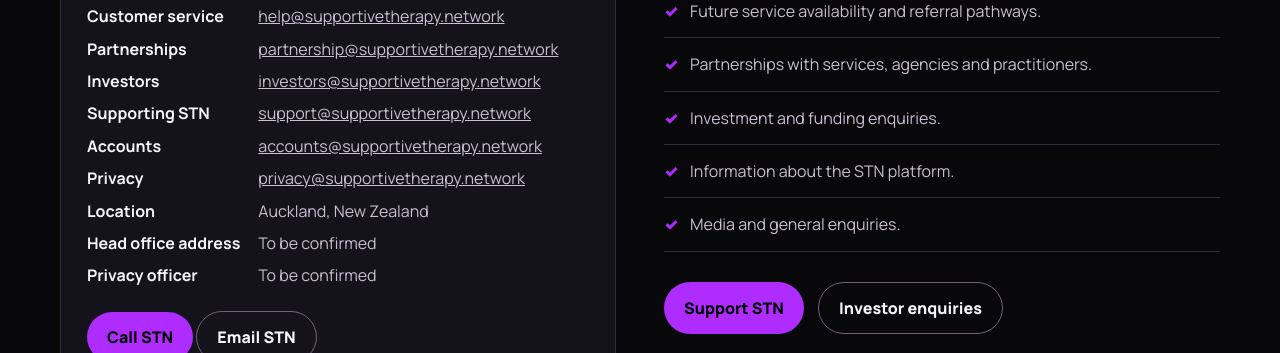
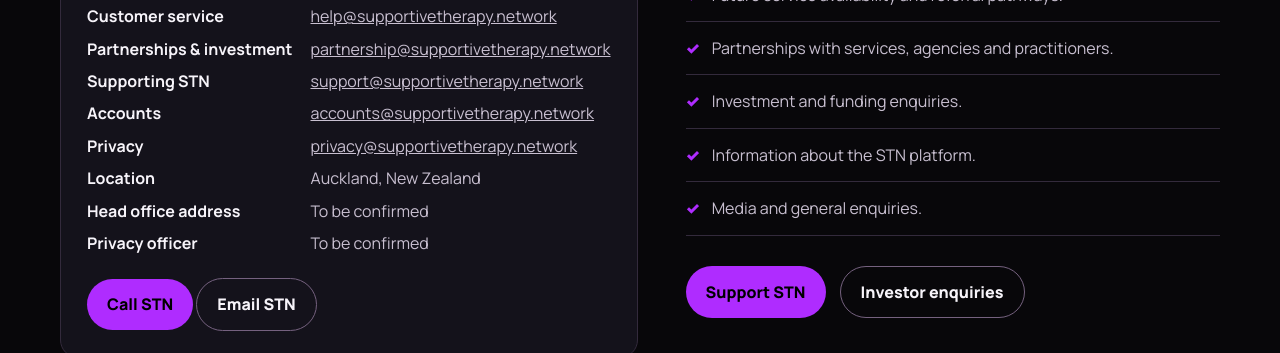
Before and after one commit to drpsych26/STN-Website, a plain HTML site: page contact.html in a window 1280 px wide. Shown: the part 747-1100 px from the top of the page. Drawn offline with Linux system fonts and the light colour scheme.

Commit message:
Replace investor email with partnership contact on website

```diff
--- a/contact.html
+++ b/contact.html
@@ -23,7 +23,7 @@
 <main id="main">
 <section class="pagehero"><div class="wrap"><div class="eyebrow">Contact</div><h1>Start a conversation with STN.</h1><p class="lead">For service enquiries, partnerships, investment or information about the STN platform.</p></div></section>
 <section id="contact"><div class="wrap two">
-<div class="card"><h3>Customer service and enquiries</h3><p class="muted">Contact Dylan Hendriks at Supportive Therapy Network Limited.</p><dl class="contactlist"><dt>Phone</dt><dd><a href="tel:+64223533688">022 353 3688</a></dd><dt>General enquiries</dt><dd><a href="mailto:info@supportivetherapy.network">info@supportivetherapy.network</a></dd><dt>Customer service</dt><dd><a href="mailto:help@supportivetherapy.network">help@supportivetherapy.network</a></dd><dt>Partnerships</dt><dd><a href="mailto:partnership@supportivetherapy.network">partnership@supportivetherapy.network</a></dd><dt>Investors</dt><dd><a href="mailto:investors@supportivetherapy.network">investors@supportivetherapy.network</a></dd><dt>Supporting STN</dt><dd><a href="mailto:support@supportivetherapy.network">support@supportivetherapy.network</a></dd><dt>Accounts</dt><dd><a href="mailto:accounts@supportivetherapy.network">accounts@supportivetherapy.network</a></dd><dt>Privacy</dt><dd><a href="mailto:privacy@supportivetherapy.network">privacy@supportivetherapy.network</a></dd><dt>Location</dt><dd>Auckland, New Zealand</dd><dt>Head office address</dt><dd>To be confirmed</dd><dt>Privacy officer</dt><dd>To be confirmed</dd></dl><a class="button" href="tel:+64223533688">Call STN</a> <a class="button secondary" href="mailto:info@supportivetherapy.network">Email STN</a></div>
+<div class="card"><h3>Customer service and enquiries</h3><p class="muted">Contact Dylan Hendriks at Supportive Therapy Network Limited.</p><dl class="contactlist"><dt>Phone</dt><dd><a href="tel:+64223533688">022 353 3688</a></dd><dt>General enquiries</dt><dd><a href="mailto:info@supportivetherapy.network">info@supportivetherapy.network</a></dd><dt>Customer service</dt><dd><a href="mailto:help@supportivetherapy.network">help@supportivetherapy.network</a></dd><dt>Partnerships &amp; investment</dt><dd><a href="mailto:partnership@supportivetherapy.network">partnership@supportivetherapy.network</a></dd><dt>Supporting STN</dt><dd><a href="mailto:support@supportivetherapy.network">support@supportivetherapy.network</a></dd><dt>Accounts</dt><dd><a href="mailto:accounts@supportivetherapy.network">accounts@supportivetherapy.network</a></dd><dt>Privacy</dt><dd><a href="mailto:privacy@supportivetherapy.network">privacy@supportivetherapy.network</a></dd><dt>Location</dt><dd>Auckland, New Zealand</dd><dt>Head office address</dt><dd>To be confirmed</dd><dt>Privacy officer</dt><dd>To be confirmed</dd></dl><a class="button" href="tel:+64223533688">Call STN</a> <a class="button secondary" href="mailto:info@supportivetherapy.network">Email STN</a></div>
 <div><div class="sectionhead"><div class="eyebrow">How we can help</div><h2>What to contact us about.</h2></div>
 <ul class="featurelist"><li>Future service availability and referral pathways.</li><li>Partnerships with services, agencies and practitioners.</li><li>Investment and funding enquiries.</li><li>Information about the STN platform.</li><li>Media and general enquiries.</li></ul>
 <div class="actions"><a class="button" href="support.html">Support STN</a><a class="button secondary" href="investors.html">Investor enquiries</a></div></div>
```
